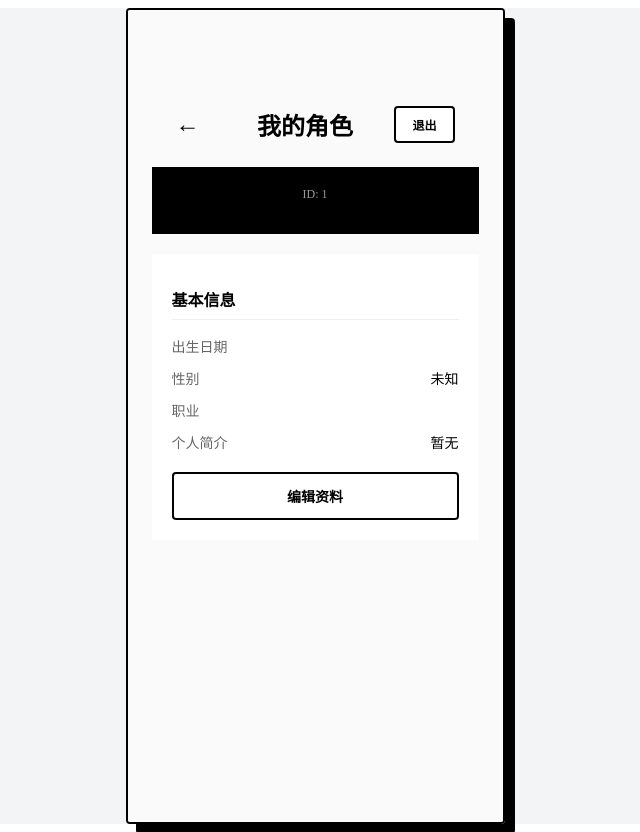
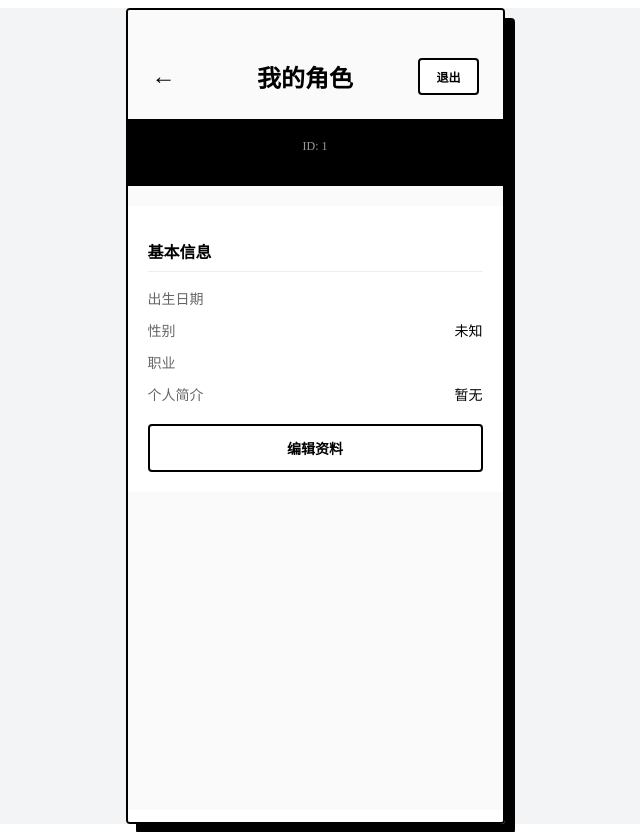
Before and after one commit to NCGreatDevil/the-lucky-life, a Vue app: page /profile in a window 1280 px wide. Shown: the whole page, without its empty margins (325-965 px from the left). Built offline with nearby package versions, Linux system fonts and the light colour scheme; no server answers; sample sign-in values are in the browser's storage; the HTML template or start-up script is replaced by a standard one; a web font is replaced by a local one.

Commit message:
ui: Profile页面样式调整

```diff
--- a/src/views/Profile.vue
+++ b/src/views/Profile.vue
@@ -259,8 +259,8 @@ async function handleLogout() {
 <style scoped>
 .profile-page {
   min-height: 100vh;
-  padding: 24px;
-  padding-top: 48px;
+  /* padding: 24px;
+  padding-top: 48px; */
   background: #fafafa;
   overflow-y: auto;
 }
```
